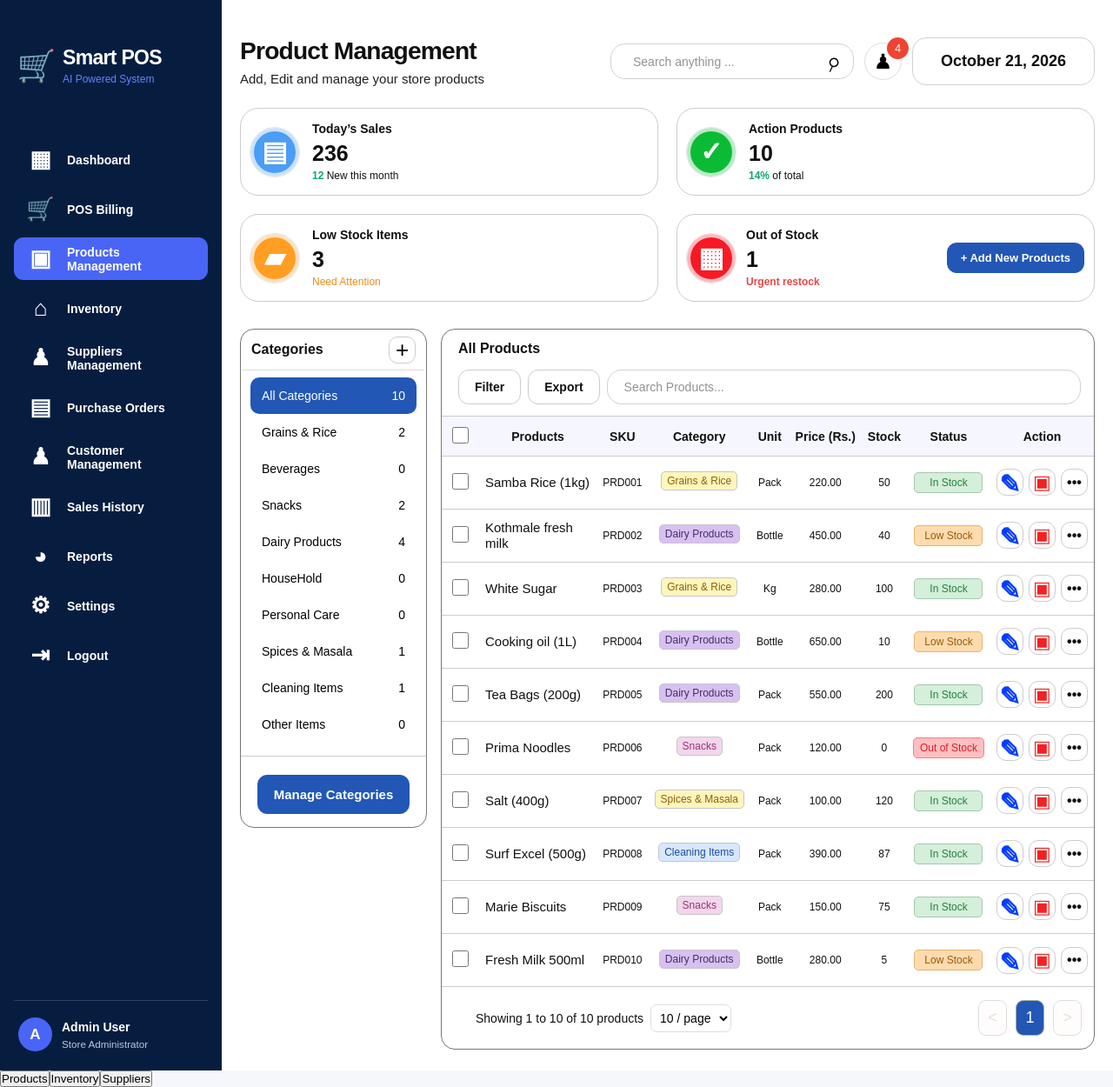
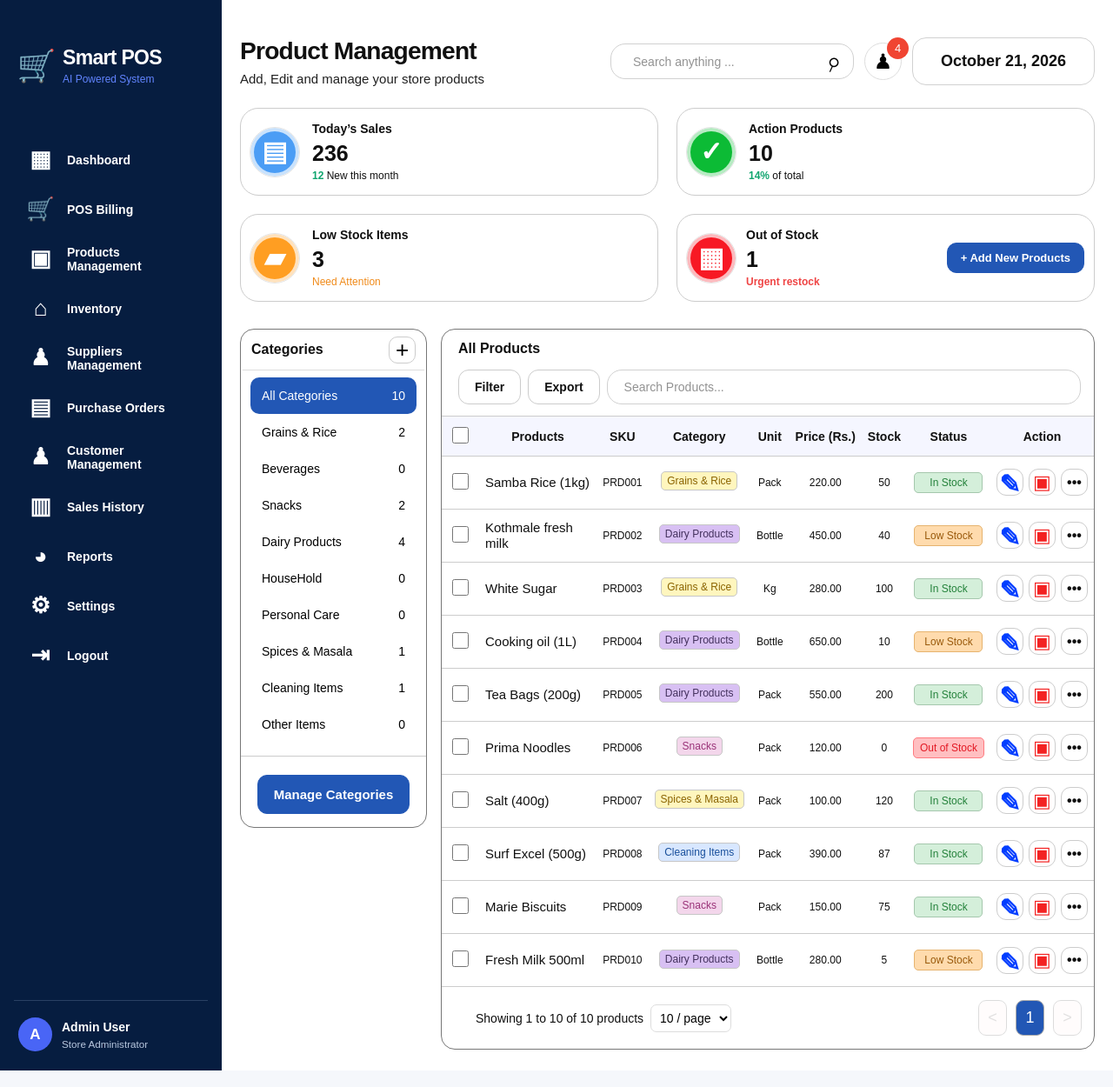
Before and after one commit to Mihiri328/smart-pos-system, a React app in the folder frontend/: page / in a window 1280 px wide. Shown: the whole page at 87% size. Built offline with nearby package versions, Linux system fonts and the light colour scheme; the HTML template or start-up script is replaced by a standard one.

Commit message:
inventory page and supplier management pages are created

```diff
--- a/frontend/src/App.jsx
+++ b/frontend/src/App.jsx
@@ -12,34 +12,26 @@ function App() {
 
   return (
     <div>
-      {currentPage === "products" && <ProductManagement />}
+      {currentPage === "products" && (
+  <ProductManagement
+    currentPage={currentPage}
+    onNavigate={setCurrentPage}
+  />
+)}
 
-      {currentPage === "inventory" && <Inventory />}
+{currentPage === "inventory" && (
+  <Inventory
+    currentPage={currentPage}
+    onNavigate={setCurrentPage}
+  />
+)}
 
-      {currentPage === "suppliers" && <SupplierManagement />}
-
-      <div className="page-navigation">
-        <button
-          className={currentPage === "products" ? "active" : ""}
-          onClick={() => setCurrentPage("products")}
-        >
-          Products
-        </button>
-
-        <button
-          className={currentPage === "inventory" ? "active" : ""}
-          onClick={() => setCurrentPage("inventory")}
-        >
-          Inventory
-        </button>
-
-        <button
-          className={currentPage === "suppliers" ? "active" : ""}
-          onClick={() => setCurrentPage("suppliers")}
-        >
-          Suppliers
-        </button>
-      </div>
+{currentPage === "suppliers" && (
+  <SupplierManagement
+    currentPage={currentPage}
+    onNavigate={setCurrentPage}
+  />
+)}
     </div>
   );
 }
--- a/frontend/src/pages/Inventory.jsx
+++ b/frontend/src/pages/Inventory.jsx
@@ -167,7 +167,7 @@ function TrendChart() {
   );
 }
 
-export default function Inventory() {
+export default function Inventory({ onNavigate, currentPage }) {
   const [items, setItems] = useState(initialItems);
   const [search, setSearch] = useState("");
   const [globalSearch, setGlobalSearch] = useState("");
@@ -231,10 +231,10 @@ export default function Inventory() {
   }, [items, search, globalSearch, filter, sort]);
 
   const totalPages = Math.max(1, Math.ceil(filteredItems.length / pageSize));
-  const currentPage = Math.min(page, totalPages);
+  const currentPageNumber = Math.min(page, totalPages);
   const visibleItems = filteredItems.slice(
-    (currentPage - 1) * pageSize,
-    currentPage * pageSize
+    (currentPageNumber - 1) * pageSize,
+    currentPageNumber * pageSize
   );
 
   const lowStockCount = items.filter((item) => {
@@ -486,13 +486,30 @@ export default function Inventory() {
         </div>
 
         <nav className="inv-nav">
-          {navItems.map(([icon, label]) => (
+  {navItems.map(([icon, label]) => {
+    const pageMap = {
+      "Products Management": "products",
+      Inventory: "inventory",
+      "Suppliers Management": "suppliers",
+    };
+
+    const activeLabel = {
+      products: "Products Management",
+      inventory: "Inventory",
+      suppliers: "Suppliers Management",
+    }[currentPage];
+
+    return (
       <button
         type="button"
         key={label}
-              className={`inv-nav-item ${label === "Inventory" ? "active" : ""}`}
+        className={`inv-nav-item ${
+          label === activeLabel ? "active" : ""
+        }`}
         onClick={() => {
-                if (label !== "Inventory") {
+          if (pageMap[label] && onNavigate) {
+            onNavigate(pageMap[label]);
+          } else {
             setNotice(`${label} page is not connected yet.`);
           }
         }}
@@ -500,7 +517,8 @@ export default function Inventory() {
         <span className="inv-nav-icon">{icon}</span>
         <span>{label}</span>
       </button>
-          ))}
+    );
+  })}
 </nav>
       </aside>
 
--- a/frontend/src/pages/ProductManagement.jsx
+++ b/frontend/src/pages/ProductManagement.jsx
@@ -52,7 +52,7 @@ const money = (value) =>
     maximumFractionDigits: 2,
   });
 
-export default function ProductManagement() {
+export default function ProductManagement({ onNavigate }) {
   const [products, setProducts] = useState(initialProducts);
   const [categories, setCategories] = useState(initialCategories);
   const [selectedCategory, setSelectedCategory] = useState("All Categories");
@@ -332,13 +332,27 @@ export default function ProductManagement() {
               type="button"
               key={item.label}
               className={`pm-nav-item ${
-                item.label === "Products Management" ? "active" : ""
-              }`}
-              onClick={() => {
-                if (item.label !== "Products Management") {
-                  setNotice(`${item.label} page is not connected yet.`);
-                }
-              }}
+  ({
+    products: "Products Management",
+    inventory: "Inventory",
+    suppliers: "Suppliers Management",
+  }[currentPage] === item.label) ? "active" : ""
+}`}
+
+onClick={() => {
+  const pageMap = {
+    "Products Management": "products",
+    Inventory: "inventory",
+    "Suppliers Management": "suppliers",
+  };
+
+  if (pageMap[item.label] && onNavigate) {
+    onNavigate(pageMap[item.label]);
+  } else {
+    setNotice(`${item.label} page is not connected yet.`);
+  }
+}}
+
             >
               <span className="pm-nav-icon">{item.icon}</span>
               <span>{item.label}</span>
--- a/frontend/src/pages/SupplierManagement.jsx
+++ b/frontend/src/pages/SupplierManagement.jsx
@@ -81,7 +81,7 @@ const menuItems = [
   ["⇥", "Logout"],
 ];
 
-export default function SupplierManagement() {
+export default function SupplierManagement({ onNavigate, currentPage }) {
   const [suppliers, setSuppliers] = useState(initialSuppliers);
   const [search, setSearch] = useState("");
   const [filter, setFilter] = useState("All");
@@ -161,15 +161,30 @@ export default function SupplierManagement() {
         </div>
 
         <nav className="side-menu">
-          {menuItems.map(([icon, label]) => (
+          {menuItems.map(([icon, label]) => {
+  const pageMap = {
+    "Products Management": "products",
+    Inventory: "inventory",
+    "Suppliers Management": "suppliers",
+  };
+
+  const activeLabel = {
+    products: "Products Management",
+    inventory: "Inventory",
+    suppliers: "Suppliers Management",
+  }[currentPage];
+
+  return (
     <button
       type="button"
       key={label}
       className={`side-link ${
-                label === "Suppliers Management" ? "selected" : ""
+        label === activeLabel ? "selected" : ""
       }`}
       onClick={() => {
-                if (label !== "Suppliers Management") {
+        if (pageMap[label] && onNavigate) {
+          onNavigate(pageMap[label]);
+        } else {
           setNotice(`${label} page navigation is not connected yet.`);
           setTimeout(() => setNotice(""), 2500);
         }
@@ -178,7 +193,8 @@ export default function SupplierManagement() {
       <span className="side-icon">{icon}</span>
       <span>{label}</span>
     </button>
-          ))}
+  );
+})}
         </nav>
       </aside>
 
```
Also changed, not shown: 2 other files (tests, documents, lock files or other folders). Lines whose indentation alone changed are shown as unchanged.
